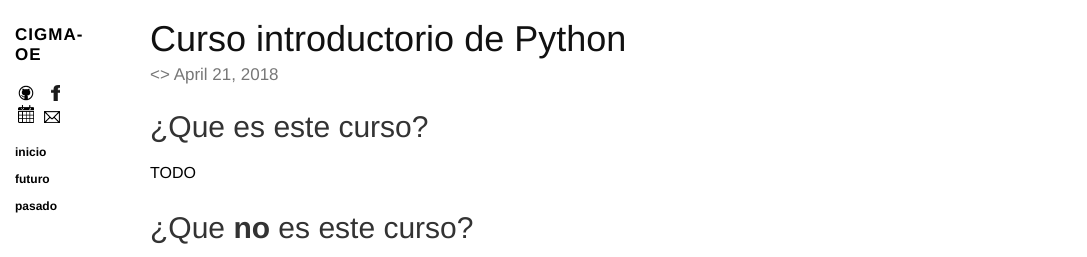
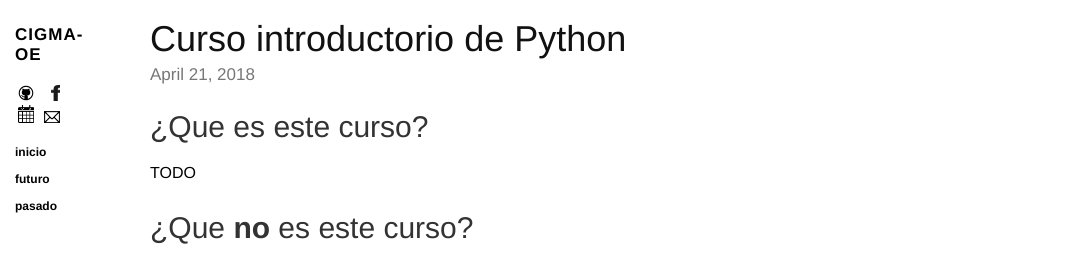
Before and after one commit to camiloll/cigma-oe.github.io, a Jekyll site: the page built from _posts/2018-04-21-python.markdown, in a window 1280 px wide. Shown: the top 257 px of the page, without its empty margins (0-1087 px from the left). Built offline with Jekyll 4.4.1, drawn with Linux system fonts in a browser that asks for light colours; nearby versions of some CDN libraries.

Commit message:
remove <>

```diff
--- a/_layouts/post.html
+++ b/_layouts/post.html
@@ -7,7 +7,7 @@ layout: layout
     <a href="{{ site.url }}{{ page.url }}">{{ page.title }}</a>
   </h1>
 
-  <section class="byline"><>
+  <section class="byline">
     {{ page.date | date: "%B %e, %Y" }}
   </section>
 
```
